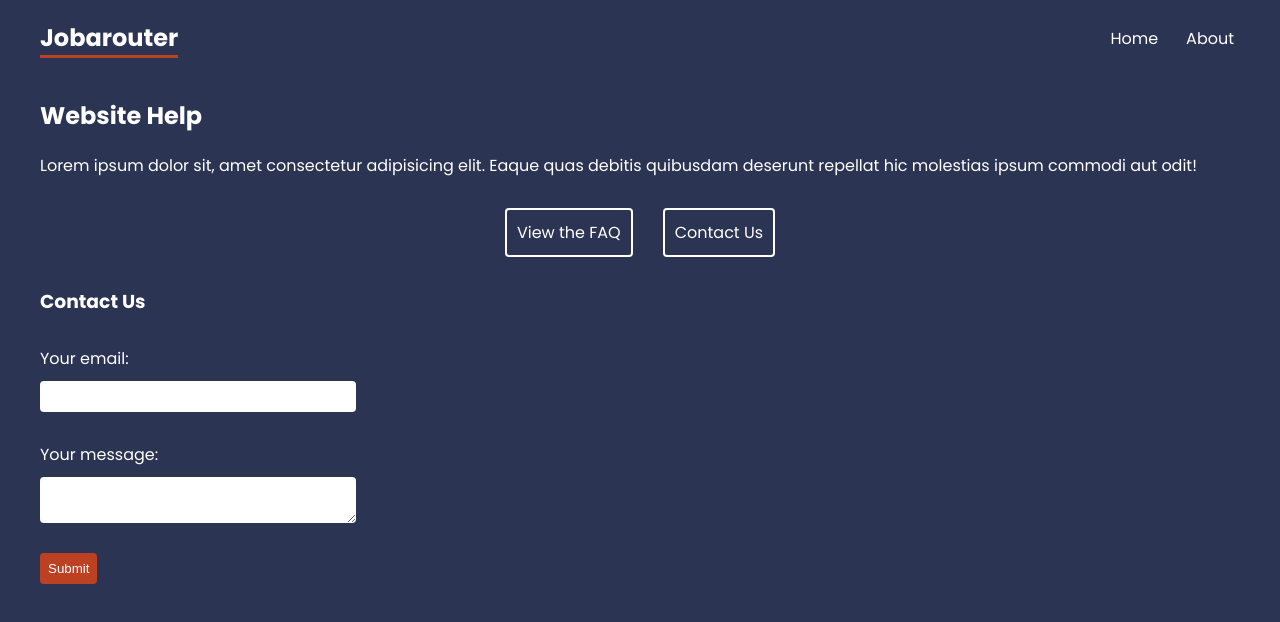
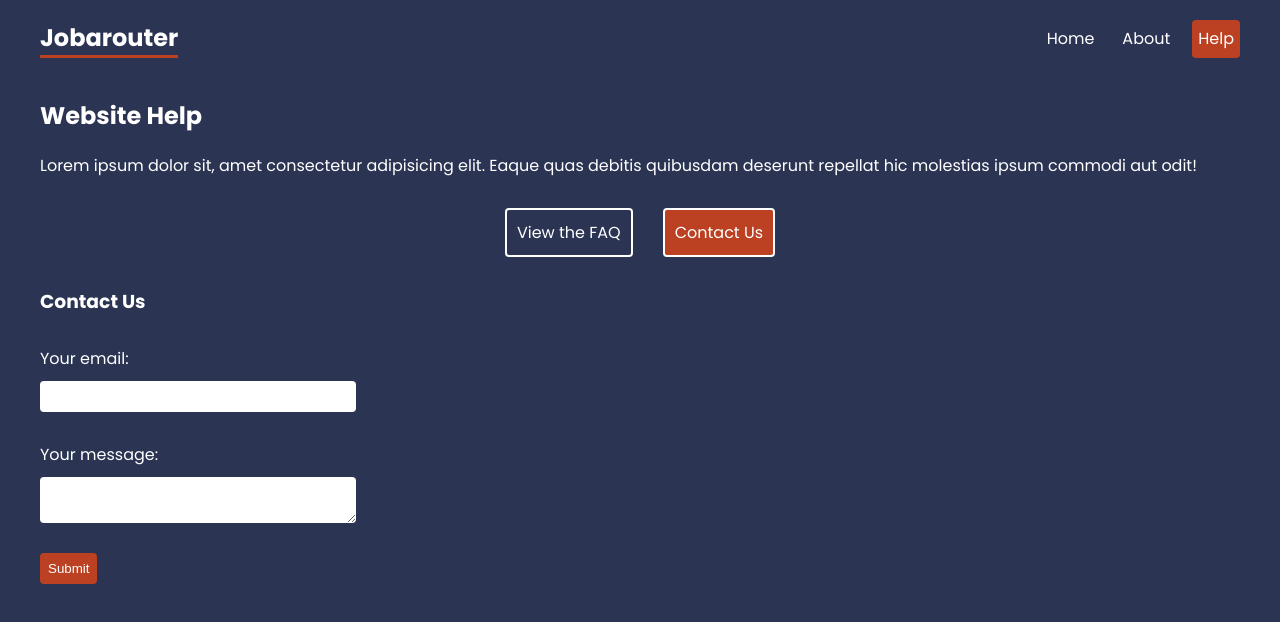
Before and after one commit to kiancodemy/React-router-project, a React (Vite) app: page /help/contact in a window 1280 px wide. Shown: the top 622 px of the page. Built offline with nearby package versions, Linux system fonts and the light colour scheme.

Commit message:
'add-more'

```diff
--- a/src/layout/helplayout.jsx
+++ b/src/layout/helplayout.jsx
@@ -11,8 +11,8 @@ export default function HelpLayout() {
       </p>
 
       <nav>
-        <NavLink to="/faq">View the FAQ</NavLink>
-        <NavLink to="/contact">Contact Us</NavLink>
+        <NavLink to="faq">View the FAQ</NavLink>
+        <NavLink to="contact">Contact Us</NavLink>
       </nav>
 
       <Outlet />
--- a/src/layout/layout.jsx
+++ b/src/layout/layout.jsx
@@ -8,6 +8,7 @@ export default function RootLayout() {
           <h1>Jobarouter</h1>
           <NavLink to="/">Home</NavLink>
           <NavLink to="about">About</NavLink>
+          <NavLink to="help">Help</NavLink>
         </nav>
       </header>
       <main>
```
